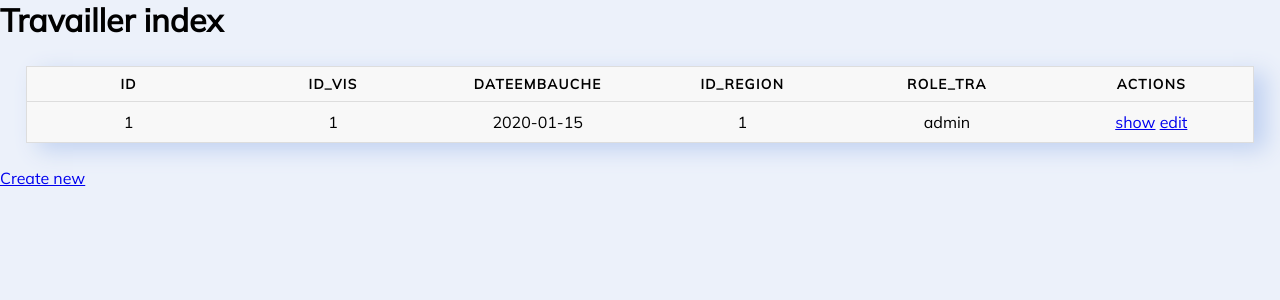
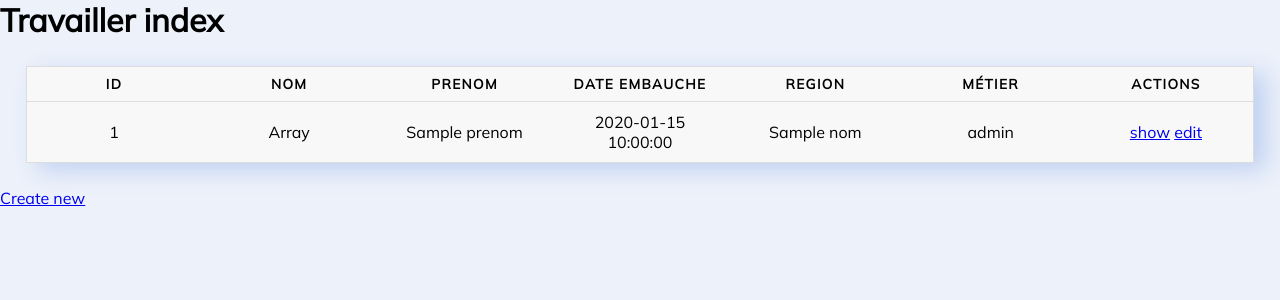
Before and after one commit to ilan990/gsb-Symfony, a Symfony app: template templates/travailler/index.html.twig in a window 1280 px wide. Shown: the part 80-380 px from the top of the page. Run offline with Twig, Linux system fonts and the light colour scheme; the template is opened without the code that fills it: most values are stand-ins (such as "Sample title", 1, 10 or a date in 2020); some libraries are stand-ins or nearby versions.

Commit message:
Fonctionnalité Travailler presque terminé, manque requete Edit(nom)
;

```diff
--- a/public/Style/style.css
+++ b/public/Style/style.css
@@ -189,7 +189,7 @@
 }
 .accueil-liste img,.accueil-ajout img,.accueil-statistiques img{
     height:auto;
-    width: 80px;
+    width: 60px;
 }
 .accueil-statistiques{
     width:100%;
@@ -270,7 +270,7 @@
     width:80px;
 }
 .ajout-region p,.ajout-secteur p,.ajout-visiteur p{
-    margin-bottom: 2vh;
+    margin: 5px;
 }
 
 
--- a/templates/home/index.html.twig
+++ b/templates/home/index.html.twig
@@ -21,13 +21,13 @@
             <div class="accueil-btn">
                 <div  class="accueil-liste-ajout">
                     <div  onclick="location.href='listeMain'" class="accueil-liste">
-                        <img src="img/loupe.png" style="margin-bottom:30px" >
+                        <img src="img/loupe.png" style="margin: 15px 0;" >
                         <h4>LISTE</h4><br>
                         <p>Lister des visiteurs et régions</p>
                         <p>Modifier des visiteurs et region</p>
                     </div>
                     <div onclick="location.href='ajoutMain'" class="accueil-ajout">
-                        <img src="img/medicament.png" style="margin-bottom:30px">
+                        <img src="img/medicament.png" style="margin: 15px 0;">
                         <h4>AJOUT</h4><br>
                         <p>Ajouter des Visiteurs, Régions, Secteurs</p>
                     </div>
--- a/templates/travailler/index.html.twig
+++ b/templates/travailler/index.html.twig
@@ -9,24 +9,27 @@
         <thead>
             <tr>
                 <th>Id</th>
-                <th>Id_vis</th>
-                <th>DateEmbauche</th>
-                <th>Id_region</th>
-                <th>Role_tra</th>
+                <th>Nom</th>
+                <th>Prenom</th>
+                <th>Date Embauche</th>
+                <th>Region</th>
+                <th>Métier</th>
                 <th>actions</th>
             </tr>
         </thead>
         <tbody>
-        {% for travailler in travaillers %}
+        {% for travailler in nom %}
             <tr>
-                <td>{{ travailler.id }}</td>
-                <td>{{ travailler.idVis }}</td>
-                <td>{{ travailler.dateEmbauche ? travailler.dateEmbauche|date('Y-m-d') : '' }}</td>
-                <td>{{ travailler.idRegion }}</td>
-                <td>{{ travailler.roleTra }}</td>
+
+                <td>{{ travailler["id"] }}</td>
+                <td>{{ travailler["nom"] }}</td>
+                <td>{{ travailler["prenom"] }}</td>
+                <td>{{ travailler["date_embauche"]}}</td>
+                <td>{{ travailler["nom_region"] }}</td>
+                <td>{{ travailler["role_tra"] }}</td>
                 <td>
-                    <a href="{{ path('travailler_show', {'id': travailler.id}) }}">show</a>
-                    <a href="{{ path('travailler_edit', {'id': travailler.id}) }}">edit</a>
+                    <a href="{{ path('travailler_show', {'id': travailler["id"]}) }}">show</a>
+                    <a href="{{ path('travailler_edit', {'id': travailler["id"]}) }}">edit</a>
                 </td>
             </tr>
         {% else %}
```
Also changed, not shown: src/Controller/TravaillerController.php (+8 -6 lines), src/Repository/TravaillerRepository.php (+15 -1 lines).
